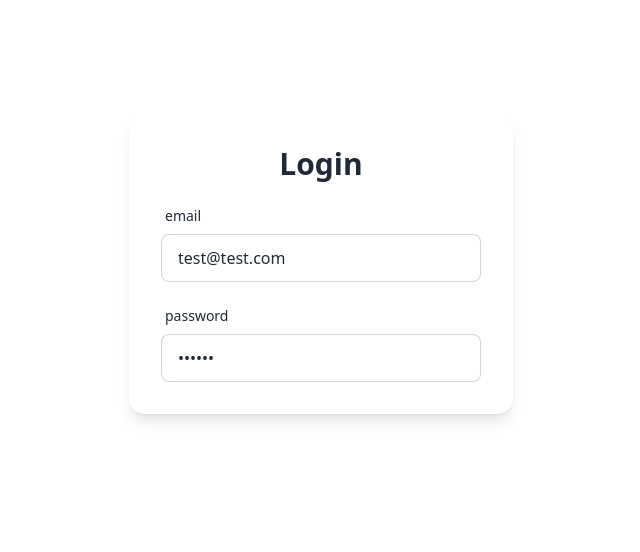
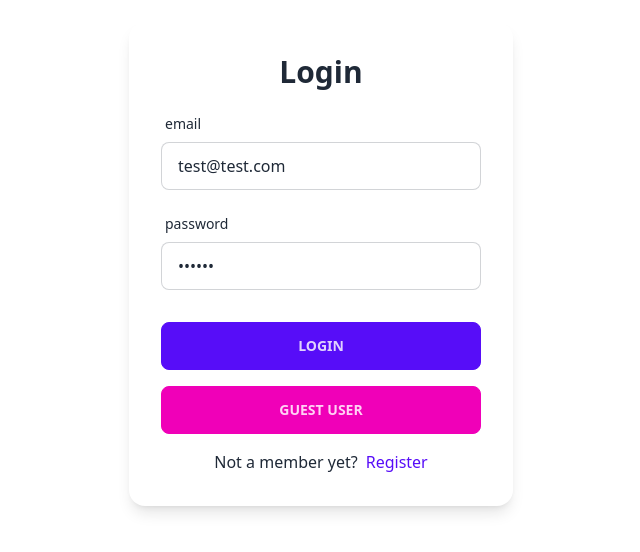
Before and after one commit to stharavi01/CosyMart, a React (Vite) app: page /login in a window 1280 px wide. Shown: the part 136-688 px from the top of the page, without its empty margins (319-959 px from the left). Built offline with nearby package versions, Linux system fonts and the light colour scheme.

Commit message:
login btn

```diff
--- a/src/components/SubmitBtn.jsx
+++ b/src/components/SubmitBtn.jsx
@@ -1,7 +1,21 @@
+import { useNavigation } from "react-router-dom";
+
 const SubmitBtn = ({ text }) => {
+	const navigation = useNavigation();
+	const isSubmitting = navigation.state === "submitting";
 	return (
-		<button type="submit" className="btn btn-primary">
-			{text}
+		<button
+			type="submit"
+			className="btn btn-primary btn-block "
+			disabled={isSubmitting}
+		>
+			{isSubmitting ? (
+				<>
+					<span className="loading loading-spinner"></span>sending...
+				</>
+			) : (
+				text || "Submit"
+			)}
 		</button>
 	);
 };
--- a/src/pages/Login.jsx
+++ b/src/pages/Login.jsx
@@ -20,6 +20,21 @@
 					name="password"
 					defaultValue="secret"
 				/>
+				<div className="mt-4">
+					<SubmitBtn text="login" />
+				</div>
+				<button type="button" className="btn btn-secondary btn-block">
+					Guest User
+				</button>
+				<p className="text-center">
+					Not a member yet?
+					<Link
+						to="/register"
+						className="ml-2 link link-hover link-primary capitalize"
+					>
+						Register
+					</Link>
+				</p>
 			</Form>
 		</section>
 	);
```
